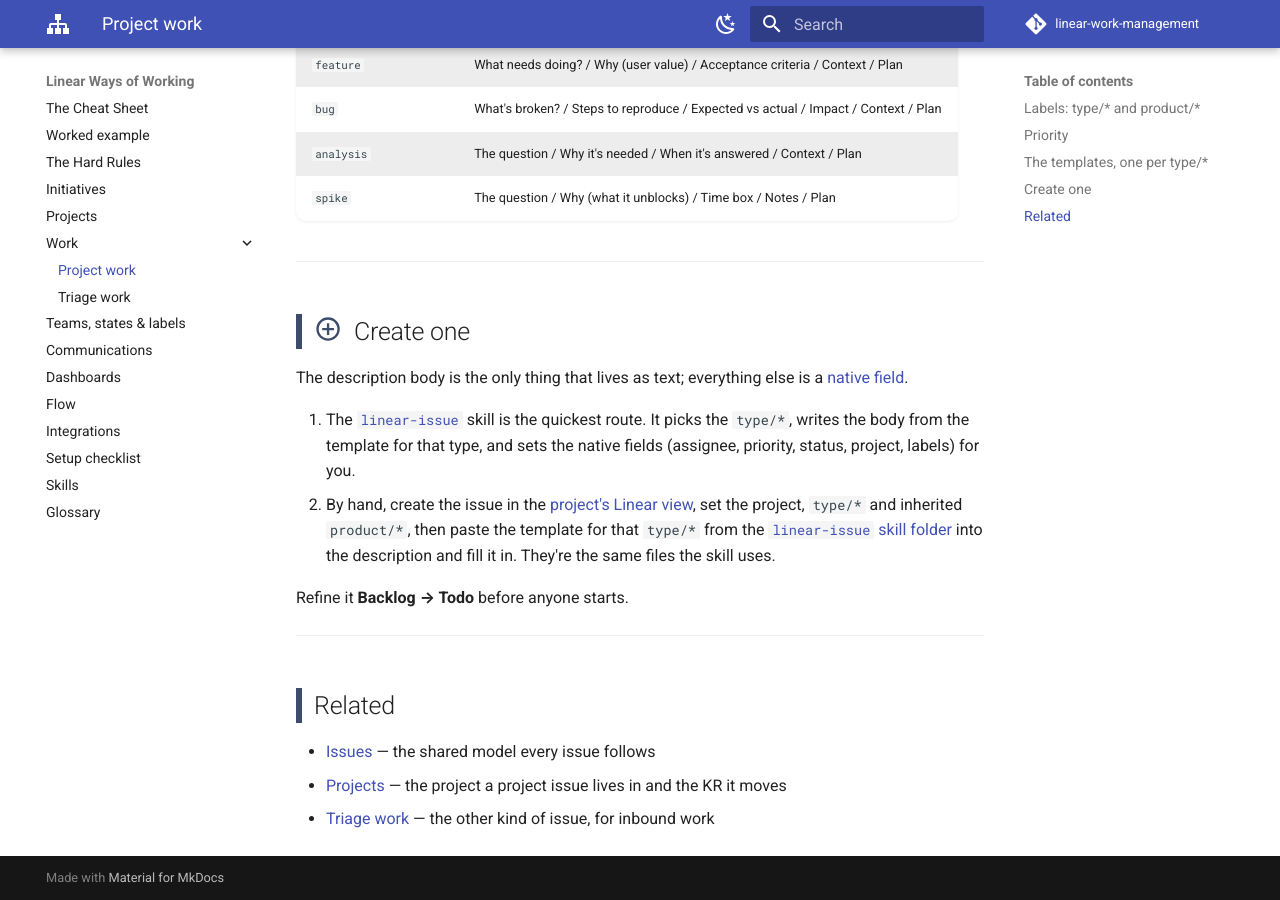
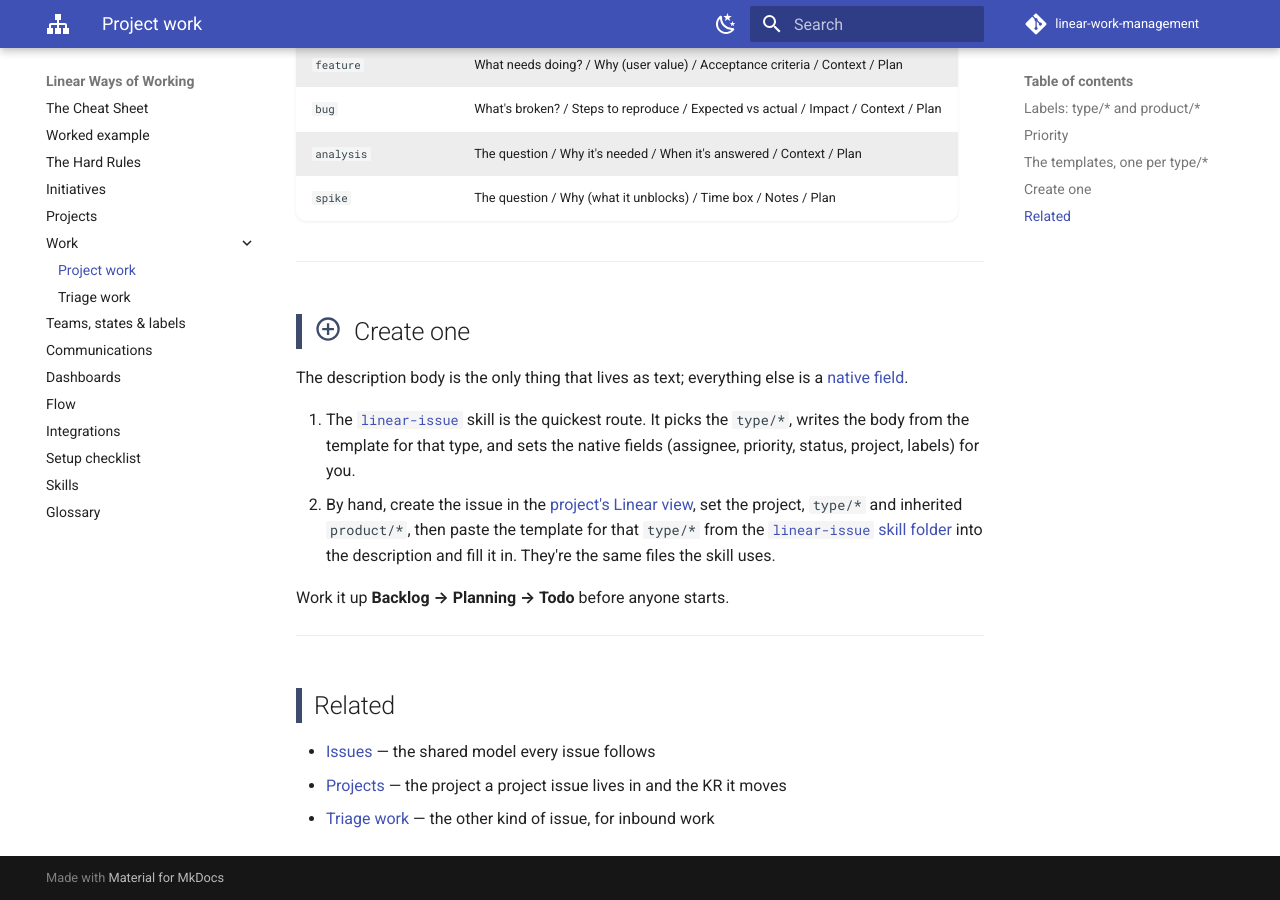
Before and after one commit to hungovercoders/linear-work-management, an MkDocs documentation site: the page built from docs/issues/project-work.md, in a window 1280 px wide and 900 px high, scrolled down 1788 px. Built offline with MkDocs 1.6.1 and Material for MkDocs 9.7.7, drawn with Linux system fonts in a browser that asks for light colours; comment, search, counter and statistics services are not loaded.

Commit message:
fix(docs): update remaining Backlog-to-Todo reference to the Planning path
Co-Authored-By: Claude Fable 5 <noreply@anthropic.com>
Claude-Session: https://claude.ai/code/session_016yTrnh6fTAiRgT2SbjSnX1

```diff
--- a/docs/issues/project-work.md
+++ b/docs/issues/project-work.md
@@ -77,7 +77,7 @@ The description body is the only thing that lives as text; everything else is a
    [`linear-issue` skill folder](https://github.com/hungovercoders/linear-work-management/tree/main/skills/linear-issue)
    into the description and fill it in. They're the same files the skill uses.
 
-Refine it **Backlog → Todo** before anyone starts.
+Work it up **Backlog → Planning → Todo** before anyone starts.
 
 ---
 
```
